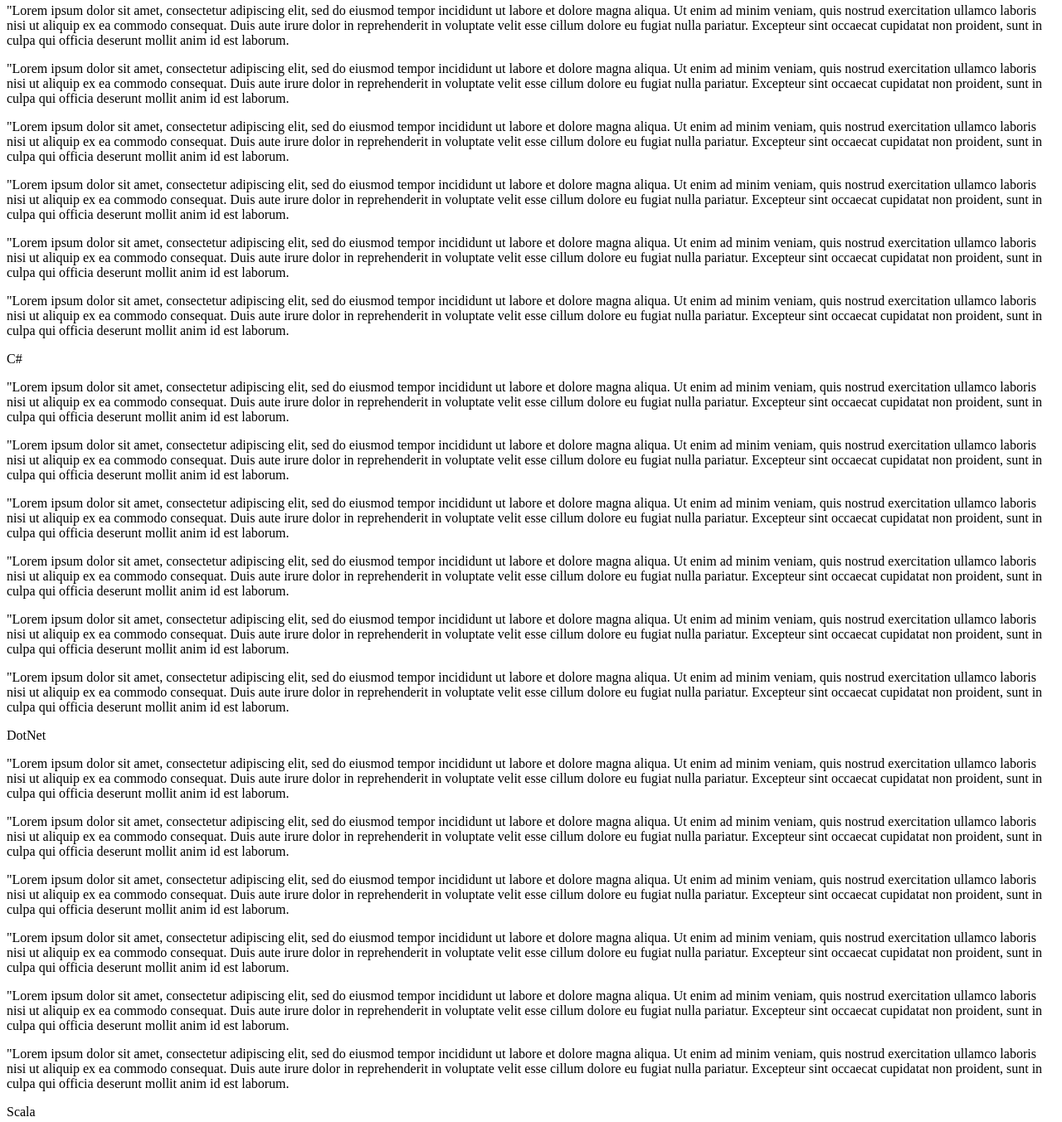
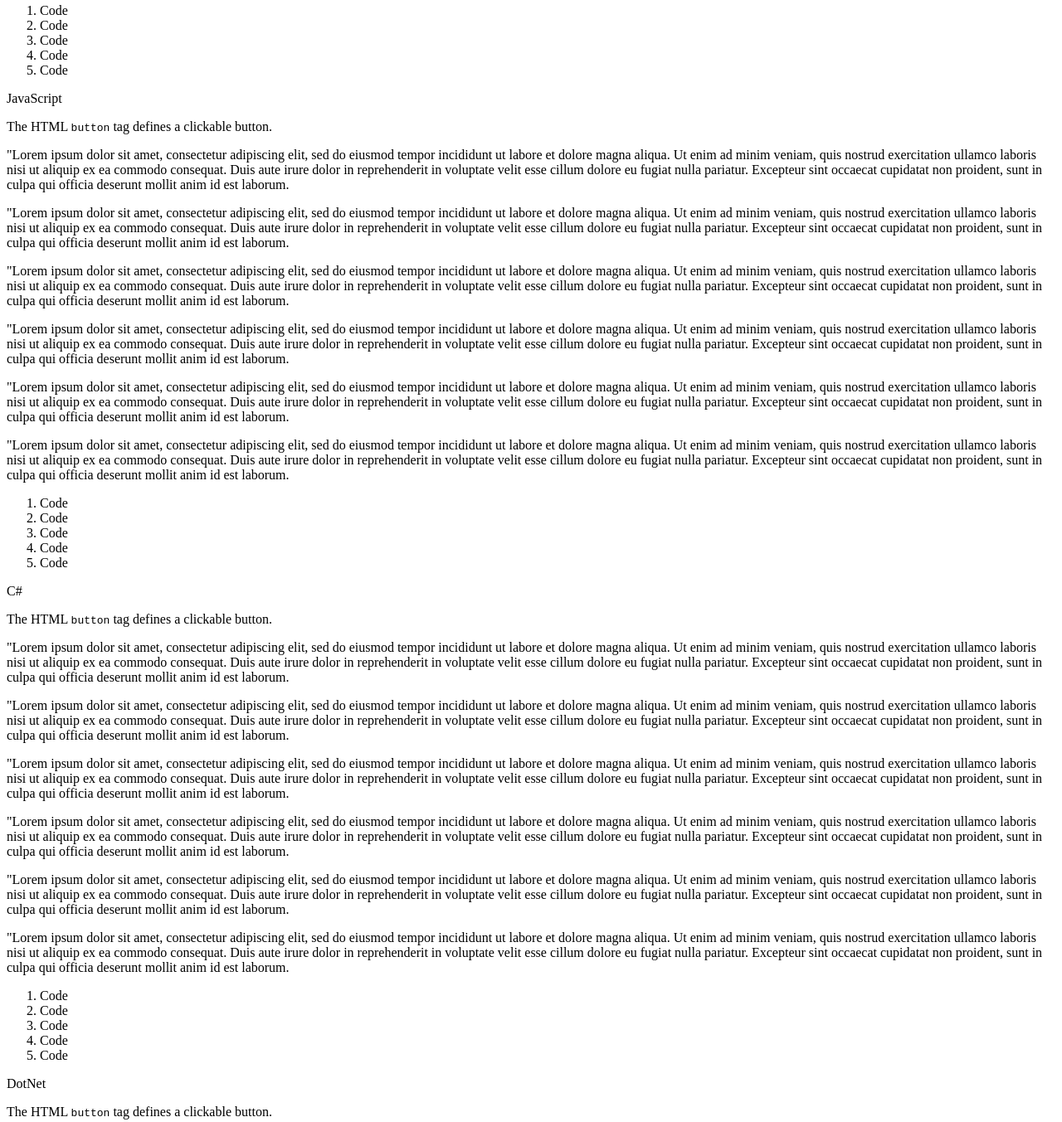
Before and after one commit to chumaachike/microverse-test3, a plain HTML site: page index.html in a window 1280 px wide. Shown: the part 492-1845 px from the top of the page at 83% size. Drawn offline with Linux system fonts and the light colour scheme.

Commit message:
update html file

```diff
--- a/index.html
+++ b/index.html
@@ -5,52 +5,103 @@
     <title>Fork Me! FCC: Test Suite Template</title>
     <link rel="stylesheet" href="css/style.css">
   </head>
+  <nav id="navbar"></nav>
        <main id="main-doc">
          <section class="main-section" id="Java"><header >Java</header>
+
+          <p>The HTML <code>button</code> tag defines a clickable button.</p>
           <p>"Lorem ipsum dolor sit amet, consectetur adipiscing elit, sed do eiusmod tempor incididunt ut labore et dolore magna aliqua. Ut enim ad minim veniam, quis nostrud exercitation ullamco laboris nisi ut aliquip ex ea commodo consequat. Duis aute irure dolor in reprehenderit in voluptate velit esse cillum dolore eu fugiat nulla pariatur. Excepteur sint occaecat cupidatat non proident, sunt in culpa qui officia deserunt mollit anim id est laborum.</p>
           <p>"Lorem ipsum dolor sit amet, consectetur adipiscing elit, sed do eiusmod tempor incididunt ut labore et dolore magna aliqua. Ut enim ad minim veniam, quis nostrud exercitation ullamco laboris nisi ut aliquip ex ea commodo consequat. Duis aute irure dolor in reprehenderit in voluptate velit esse cillum dolore eu fugiat nulla pariatur. Excepteur sint occaecat cupidatat non proident, sunt in culpa qui officia deserunt mollit anim id est laborum.</p>
           <p>"Lorem ipsum dolor sit amet, consectetur adipiscing elit, sed do eiusmod tempor incididunt ut labore et dolore magna aliqua. Ut enim ad minim veniam, quis nostrud exercitation ullamco laboris nisi ut aliquip ex ea commodo consequat. Duis aute irure dolor in reprehenderit in voluptate velit esse cillum dolore eu fugiat nulla pariatur. Excepteur sint occaecat cupidatat non proident, sunt in culpa qui officia deserunt mollit anim id est laborum.</p>
           <p>"Lorem ipsum dolor sit amet, consectetur adipiscing elit, sed do eiusmod tempor incididunt ut labore et dolore magna aliqua. Ut enim ad minim veniam, quis nostrud exercitation ullamco laboris nisi ut aliquip ex ea commodo consequat. Duis aute irure dolor in reprehenderit in voluptate velit esse cillum dolore eu fugiat nulla pariatur. Excepteur sint occaecat cupidatat non proident, sunt in culpa qui officia deserunt mollit anim id est laborum.</p>
           <p>"Lorem ipsum dolor sit amet, consectetur adipiscing elit, sed do eiusmod tempor incididunt ut labore et dolore magna aliqua. Ut enim ad minim veniam, quis nostrud exercitation ullamco laboris nisi ut aliquip ex ea commodo consequat. Duis aute irure dolor in reprehenderit in voluptate velit esse cillum dolore eu fugiat nulla pariatur. Excepteur sint occaecat cupidatat non proident, sunt in culpa qui officia deserunt mollit anim id est laborum.</p>
           <p>"Lorem ipsum dolor sit amet, consectetur adipiscing elit, sed do eiusmod tempor incididunt ut labore et dolore magna aliqua. Ut enim ad minim veniam, quis nostrud exercitation ullamco laboris nisi ut aliquip ex ea commodo consequat. Duis aute irure dolor in reprehenderit in voluptate velit esse cillum dolore eu fugiat nulla pariatur. Excepteur sint occaecat cupidatat non proident, sunt in culpa qui officia deserunt mollit anim id est laborum.</p>
+          <ol>
+            <li>Code</li>
+            <li>Code</li>
+            <li>Code</li>
+            <li>Code</li>
+            <li>Code</li>
+          </ol>
+
         </section>
          <section class="main-section" id="Javascript">
+
            <header >JavaScript</header>
+           <p>The HTML <code>button</code> tag defines a clickable button.</p>
            <p>"Lorem ipsum dolor sit amet, consectetur adipiscing elit, sed do eiusmod tempor incididunt ut labore et dolore magna aliqua. Ut enim ad minim veniam, quis nostrud exercitation ullamco laboris nisi ut aliquip ex ea commodo consequat. Duis aute irure dolor in reprehenderit in voluptate velit esse cillum dolore eu fugiat nulla pariatur. Excepteur sint occaecat cupidatat non proident, sunt in culpa qui officia deserunt mollit anim id est laborum.</p>
           <p>"Lorem ipsum dolor sit amet, consectetur adipiscing elit, sed do eiusmod tempor incididunt ut labore et dolore magna aliqua. Ut enim ad minim veniam, quis nostrud exercitation ullamco laboris nisi ut aliquip ex ea commodo consequat. Duis aute irure dolor in reprehenderit in voluptate velit esse cillum dolore eu fugiat nulla pariatur. Excepteur sint occaecat cupidatat non proident, sunt in culpa qui officia deserunt mollit anim id est laborum.</p>
           <p>"Lorem ipsum dolor sit amet, consectetur adipiscing elit, sed do eiusmod tempor incididunt ut labore et dolore magna aliqua. Ut enim ad minim veniam, quis nostrud exercitation ullamco laboris nisi ut aliquip ex ea commodo consequat. Duis aute irure dolor in reprehenderit in voluptate velit esse cillum dolore eu fugiat nulla pariatur. Excepteur sint occaecat cupidatat non proident, sunt in culpa qui officia deserunt mollit anim id est laborum.</p>
           <p>"Lorem ipsum dolor sit amet, consectetur adipiscing elit, sed do eiusmod tempor incididunt ut labore et dolore magna aliqua. Ut enim ad minim veniam, quis nostrud exercitation ullamco laboris nisi ut aliquip ex ea commodo consequat. Duis aute irure dolor in reprehenderit in voluptate velit esse cillum dolore eu fugiat nulla pariatur. Excepteur sint occaecat cupidatat non proident, sunt in culpa qui officia deserunt mollit anim id est laborum.</p>
           <p>"Lorem ipsum dolor sit amet, consectetur adipiscing elit, sed do eiusmod tempor incididunt ut labore et dolore magna aliqua. Ut enim ad minim veniam, quis nostrud exercitation ullamco laboris nisi ut aliquip ex ea commodo consequat. Duis aute irure dolor in reprehenderit in voluptate velit esse cillum dolore eu fugiat nulla pariatur. Excepteur sint occaecat cupidatat non proident, sunt in culpa qui officia deserunt mollit anim id est laborum.</p>
           <p>"Lorem ipsum dolor sit amet, consectetur adipiscing elit, sed do eiusmod tempor incididunt ut labore et dolore magna aliqua. Ut enim ad minim veniam, quis nostrud exercitation ullamco laboris nisi ut aliquip ex ea commodo consequat. Duis aute irure dolor in reprehenderit in voluptate velit esse cillum dolore eu fugiat nulla pariatur. Excepteur sint occaecat cupidatat non proident, sunt in culpa qui officia deserunt mollit anim id est laborum.</p>
-          </section>
+          <ol>
+            <li>Code</li>
+            <li>Code</li>
+            <li>Code</li>
+            <li>Code</li>
+            <li>Code</li>
+          </ol>
+
+        </section>
          <section class="main-section" id="c#">
+
            <header>C#</header>
+           <p>The HTML <code>button</code> tag defines a clickable button.</p>
            <p>"Lorem ipsum dolor sit amet, consectetur adipiscing elit, sed do eiusmod tempor incididunt ut labore et dolore magna aliqua. Ut enim ad minim veniam, quis nostrud exercitation ullamco laboris nisi ut aliquip ex ea commodo consequat. Duis aute irure dolor in reprehenderit in voluptate velit esse cillum dolore eu fugiat nulla pariatur. Excepteur sint occaecat cupidatat non proident, sunt in culpa qui officia deserunt mollit anim id est laborum.</p>
           <p>"Lorem ipsum dolor sit amet, consectetur adipiscing elit, sed do eiusmod tempor incididunt ut labore et dolore magna aliqua. Ut enim ad minim veniam, quis nostrud exercitation ullamco laboris nisi ut aliquip ex ea commodo consequat. Duis aute irure dolor in reprehenderit in voluptate velit esse cillum dolore eu fugiat nulla pariatur. Excepteur sint occaecat cupidatat non proident, sunt in culpa qui officia deserunt mollit anim id est laborum.</p>
           <p>"Lorem ipsum dolor sit amet, consectetur adipiscing elit, sed do eiusmod tempor incididunt ut labore et dolore magna aliqua. Ut enim ad minim veniam, quis nostrud exercitation ullamco laboris nisi ut aliquip ex ea commodo consequat. Duis aute irure dolor in reprehenderit in voluptate velit esse cillum dolore eu fugiat nulla pariatur. Excepteur sint occaecat cupidatat non proident, sunt in culpa qui officia deserunt mollit anim id est laborum.</p>
           <p>"Lorem ipsum dolor sit amet, consectetur adipiscing elit, sed do eiusmod tempor incididunt ut labore et dolore magna aliqua. Ut enim ad minim veniam, quis nostrud exercitation ullamco laboris nisi ut aliquip ex ea commodo consequat. Duis aute irure dolor in reprehenderit in voluptate velit esse cillum dolore eu fugiat nulla pariatur. Excepteur sint occaecat cupidatat non proident, sunt in culpa qui officia deserunt mollit anim id est laborum.</p>
           <p>"Lorem ipsum dolor sit amet, consectetur adipiscing elit, sed do eiusmod tempor incididunt ut labore et dolore magna aliqua. Ut enim ad minim veniam, quis nostrud exercitation ullamco laboris nisi ut aliquip ex ea commodo consequat. Duis aute irure dolor in reprehenderit in voluptate velit esse cillum dolore eu fugiat nulla pariatur. Excepteur sint occaecat cupidatat non proident, sunt in culpa qui officia deserunt mollit anim id est laborum.</p>
           <p>"Lorem ipsum dolor sit amet, consectetur adipiscing elit, sed do eiusmod tempor incididunt ut labore et dolore magna aliqua. Ut enim ad minim veniam, quis nostrud exercitation ullamco laboris nisi ut aliquip ex ea commodo consequat. Duis aute irure dolor in reprehenderit in voluptate velit esse cillum dolore eu fugiat nulla pariatur. Excepteur sint occaecat cupidatat non proident, sunt in culpa qui officia deserunt mollit anim id est laborum.</p>
-          </section>
+          <ol>
+            <li>Code</li>
+            <li>Code</li>
+            <li>Code</li>
+            <li>Code</li>
+            <li>Code</li>
+          </ol>
+        </section>
          <section class="main-section" id="DotNet">
+
            <header >DotNet</header>
+           <p>The HTML <code>button</code> tag defines a clickable button.</p>
            <p>"Lorem ipsum dolor sit amet, consectetur adipiscing elit, sed do eiusmod tempor incididunt ut labore et dolore magna aliqua. Ut enim ad minim veniam, quis nostrud exercitation ullamco laboris nisi ut aliquip ex ea commodo consequat. Duis aute irure dolor in reprehenderit in voluptate velit esse cillum dolore eu fugiat nulla pariatur. Excepteur sint occaecat cupidatat non proident, sunt in culpa qui officia deserunt mollit anim id est laborum.</p>
           <p>"Lorem ipsum dolor sit amet, consectetur adipiscing elit, sed do eiusmod tempor incididunt ut labore et dolore magna aliqua. Ut enim ad minim veniam, quis nostrud exercitation ullamco laboris nisi ut aliquip ex ea commodo consequat. Duis aute irure dolor in reprehenderit in voluptate velit esse cillum dolore eu fugiat nulla pariatur. Excepteur sint occaecat cupidatat non proident, sunt in culpa qui officia deserunt mollit anim id est laborum.</p>
           <p>"Lorem ipsum dolor sit amet, consectetur adipiscing elit, sed do eiusmod tempor incididunt ut labore et dolore magna aliqua. Ut enim ad minim veniam, quis nostrud exercitation ullamco laboris nisi ut aliquip ex ea commodo consequat. Duis aute irure dolor in reprehenderit in voluptate velit esse cillum dolore eu fugiat nulla pariatur. Excepteur sint occaecat cupidatat non proident, sunt in culpa qui officia deserunt mollit anim id est laborum.</p>
           <p>"Lorem ipsum dolor sit amet, consectetur adipiscing elit, sed do eiusmod tempor incididunt ut labore et dolore magna aliqua. Ut enim ad minim veniam, quis nostrud exercitation ullamco laboris nisi ut aliquip ex ea commodo consequat. Duis aute irure dolor in reprehenderit in voluptate velit esse cillum dolore eu fugiat nulla pariatur. Excepteur sint occaecat cupidatat non proident, sunt in culpa qui officia deserunt mollit anim id est laborum.</p>
           <p>"Lorem ipsum dolor sit amet, consectetur adipiscing elit, sed do eiusmod tempor incididunt ut labore et dolore magna aliqua. Ut enim ad minim veniam, quis nostrud exercitation ullamco laboris nisi ut aliquip ex ea commodo consequat. Duis aute irure dolor in reprehenderit in voluptate velit esse cillum dolore eu fugiat nulla pariatur. Excepteur sint occaecat cupidatat non proident, sunt in culpa qui officia deserunt mollit anim id est laborum.</p>
           <p>"Lorem ipsum dolor sit amet, consectetur adipiscing elit, sed do eiusmod tempor incididunt ut labore et dolore magna aliqua. Ut enim ad minim veniam, quis nostrud exercitation ullamco laboris nisi ut aliquip ex ea commodo consequat. Duis aute irure dolor in reprehenderit in voluptate velit esse cillum dolore eu fugiat nulla pariatur. Excepteur sint occaecat cupidatat non proident, sunt in culpa qui officia deserunt mollit anim id est laborum.</p>
-          </section>
+          <ol>
+            <li>Code</li>
+            <li>Code</li>
+            <li>Code</li>
+            <li>Code</li>
+            <li>Code</li>
+          </ol>
+        </section>
          <section class="main-section" id="Scala">
+
            <header >Scala</header>
+           <p>The HTML <code>button</code> tag defines a clickable button.</p>
            <p>"Lorem ipsum dolor sit amet, consectetur adipiscing elit, sed do eiusmod tempor incididunt ut labore et dolore magna aliqua. Ut enim ad minim veniam, quis nostrud exercitation ullamco laboris nisi ut aliquip ex ea commodo consequat. Duis aute irure dolor in reprehenderit in voluptate velit esse cillum dolore eu fugiat nulla pariatur. Excepteur sint occaecat cupidatat non proident, sunt in culpa qui officia deserunt mollit anim id est laborum.</p>
           <p>"Lorem ipsum dolor sit amet, consectetur adipiscing elit, sed do eiusmod tempor incididunt ut labore et dolore magna aliqua. Ut enim ad minim veniam, quis nostrud exercitation ullamco laboris nisi ut aliquip ex ea commodo consequat. Duis aute irure dolor in reprehenderit in voluptate velit esse cillum dolore eu fugiat nulla pariatur. Excepteur sint occaecat cupidatat non proident, sunt in culpa qui officia deserunt mollit anim id est laborum.</p>
           <p>"Lorem ipsum dolor sit amet, consectetur adipiscing elit, sed do eiusmod tempor incididunt ut labore et dolore magna aliqua. Ut enim ad minim veniam, quis nostrud exercitation ullamco laboris nisi ut aliquip ex ea commodo consequat. Duis aute irure dolor in reprehenderit in voluptate velit esse cillum dolore eu fugiat nulla pariatur. Excepteur sint occaecat cupidatat non proident, sunt in culpa qui officia deserunt mollit anim id est laborum.</p>
           <p>"Lorem ipsum dolor sit amet, consectetur adipiscing elit, sed do eiusmod tempor incididunt ut labore et dolore magna aliqua. Ut enim ad minim veniam, quis nostrud exercitation ullamco laboris nisi ut aliquip ex ea commodo consequat. Duis aute irure dolor in reprehenderit in voluptate velit esse cillum dolore eu fugiat nulla pariatur. Excepteur sint occaecat cupidatat non proident, sunt in culpa qui officia deserunt mollit anim id est laborum.</p>
           <p>"Lorem ipsum dolor sit amet, consectetur adipiscing elit, sed do eiusmod tempor incididunt ut labore et dolore magna aliqua. Ut enim ad minim veniam, quis nostrud exercitation ullamco laboris nisi ut aliquip ex ea commodo consequat. Duis aute irure dolor in reprehenderit in voluptate velit esse cillum dolore eu fugiat nulla pariatur. Excepteur sint occaecat cupidatat non proident, sunt in culpa qui officia deserunt mollit anim id est laborum.</p>
           <p>"Lorem ipsum dolor sit amet, consectetur adipiscing elit, sed do eiusmod tempor incididunt ut labore et dolore magna aliqua. Ut enim ad minim veniam, quis nostrud exercitation ullamco laboris nisi ut aliquip ex ea commodo consequat. Duis aute irure dolor in reprehenderit in voluptate velit esse cillum dolore eu fugiat nulla pariatur. Excepteur sint occaecat cupidatat non proident, sunt in culpa qui officia deserunt mollit anim id est laborum.</p>
-          </section>
+          <ol>
+            <li>Code</li>
+            <li>Code</li>
+            <li>Code</li>
+            <li>Code</li>
+            <li>Code</li>
+          </ol>
+        </section>
+
+
        </main>
+
   <body>
     <p>Hello World</p>
     <script src="https://cdn.freecodecamp.org/testable-projects-fcc/v1/bundle.js"></script>
```
